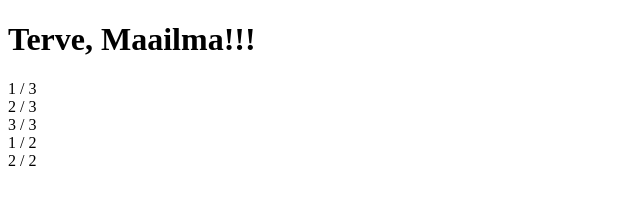
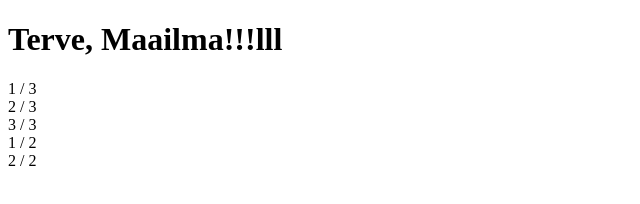
Before and after one commit to Miquli/Bootstrap, a plain HTML site: page index.html in a window 1280 px wide. Shown: the full height of the page, 0-640 px from the left. Drawn offline with nearby package versions, Linux system fonts and the light colour scheme.

Commit message:
Update index.html

```diff
--- a/index.html
+++ b/index.html
@@ -10,7 +10,7 @@
 </head>
 <body>
 <divclass="container">
-   <h1> Terve, Maailma!!! </h1>
+   <h1> Terve, Maailma!!!lll </h1>
 	<div class="row”>
 		<div class="col-sm-4"> 1 / 3 </div>
       		<div class="col-sm-4"> 2 / 3 </div>
```
